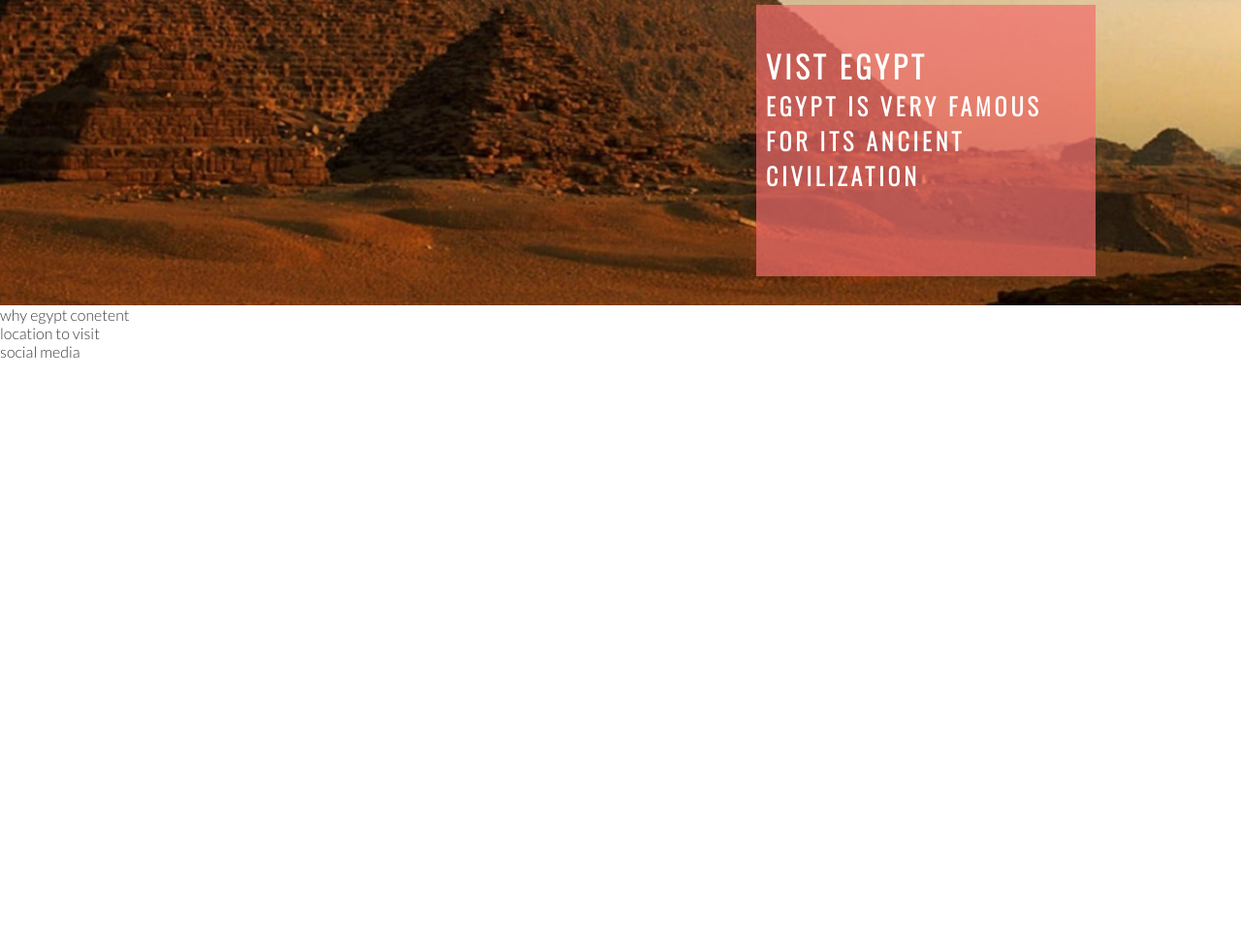
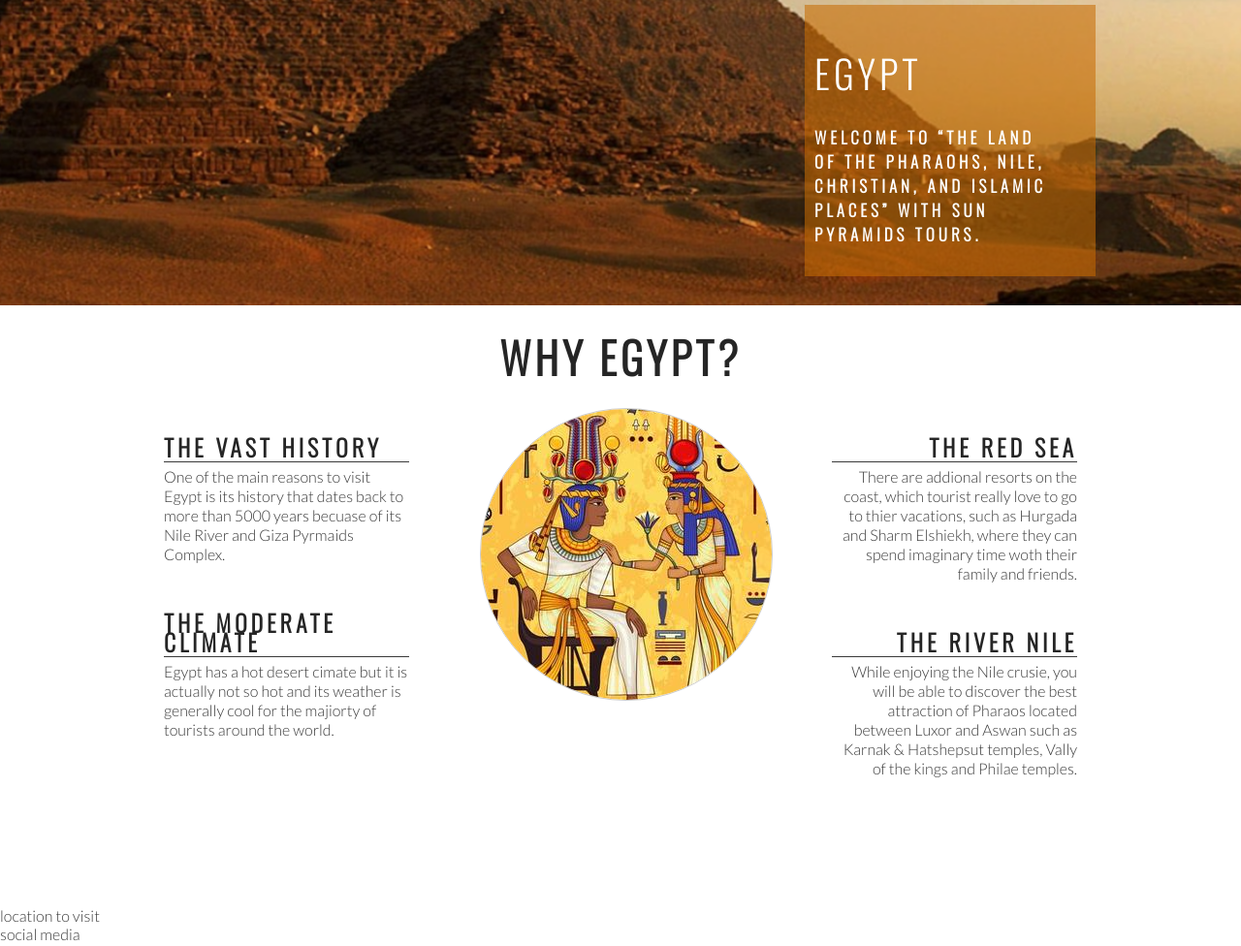
Before and after one commit to AhmedShaalan1/EGYPT, a plain HTML site: page index.html in a window 1280 px wide. Shown: the part 360-1336 px from the top of the page at 97% size. Before the commit the page ends 800 px from the top, so only its background shows below. Drawn offline with nearby package versions, Linux system fonts and the light colour scheme.

Commit message:
Add sections and center image

```diff
--- a/assets/css/style.css
+++ b/assets/css/style.css
@@ -23,6 +23,8 @@ body {
  #logo {
     float: left;
     font-size: 280%;
+    margin-left: 30px;
+
 
  }
 
@@ -97,18 +99,119 @@ body {
  }
 
  #cover-text {
-   font-size: 130%;
+   font-size: 100%;
    font-family: Oswald, sans-serif;
    text-transform: uppercase;
    letter-spacing: 4px;
-   width: 300px;
+   width: 250px;
    height: 200px;
 
    padding: 40px;
    padding-left: 10px;
 
-   background-color: rgba(241, 109, 109, .7);
+   background-color: rgba(199, 108, 5, 0.568);
    bottom: 30px;
    right: 150px;
    position:absolute;
+
  }
+
+ #cover-text :hover { background-color: #a7800156;
+
+
+ }
+
+ #cover-text > h2{
+   font-weight: 500;
+   font-size: 40px;
+ }
+
+ h3 {
+   font-size: 17px;
+
+
+ }
+
+ /*Why Egypt*/
+
+ #whyegy {
+   height:600px;
+
+ }
+
+ #left-about {
+   padding-top: 30px;
+   width: 33%;
+   float: left;
+ }
+
+ #right-about {
+   padding-top: 30px;
+   width: 33%;
+   float: right;
+ }
+
+ #center-about {
+
+   width: 33%;
+   float: right;
+ }
+
+ hr {
+   border-top: 1px solid #3a3a3a;
+   width: 100%;
+   margin: 5px 0;
+
+ }
+
+ .left-about-heading{
+   width: 60%;
+   float: right;
+   line-height: 20px;
+   clear: both;
+   margin-bottom: 50px;
+ }
+
+ .right-about-heading{
+   width: 60%;
+   float: left;
+   line-height: 20px;
+   clear: both;
+   margin-bottom: 50px;
+ }
+
+ .right-about-heading h2 {
+   text-align: right;
+ }
+
+
+.right-about-heading p {
+   text-align: right;
+}
+
+#welcome {
+   text-align: center;
+   margin: 20px 0;
+   font-size: 280%;
+}
+
+#circle-container {
+   width: 300px;
+   height: 300px;
+   border-style: solid;
+   border-color: #ccc;
+   border-width: 1px;
+   border-radius: 50%;
+   margin: 0 auto;
+
+}
+
+#circle-cover-bg {
+   background: url("../css/images/egyptian-ancient-symbol-religion-icon-egypt-deiteis-culture-design-element-vector.jpg") no-repeat center center;
+   height: 100%;
+   border-radius: 50%;
+
+
+
+
+}
--- a/index.html
+++ b/index.html
@@ -25,7 +25,6 @@
 
         <nav>
             <ul id="menu">
-
                 <li>
                     <a href="#">Contact</a>
                 </li>
@@ -40,9 +39,6 @@
             </ul>
 
         </nav>
-
-
-
     </header>
 
     <section id="hero-outer">
@@ -50,16 +46,68 @@
         <div id="hero-image"></div>
 
         <div id="cover-text">
-            <h2>Vist Egypt</h2>
-            <h3>Egypt is very famous for its ancient civilization</h3>
+            <h2>Egypt</h2> <br>
+            <h3>Welcome to “The land of the Pharaohs, Nile, Christian, and Islamic places” With Sun Pyramids Tours.</h3>
         </div>
 
     </section>
 
 
-    <section>why egypt conetent
+    <section id="whyegy">
+
+        <h2 id="welcome">Why Egypt?</h2>
+
+        <div id="left-about">
+
+            <div class="left-about-heading">
+                <h2>The Vast History</h2>
+                <hr>
+                <p>One of the main reasons to visit Egypt is its history that dates back to more than 5000 years becuase of its Nile River and Giza Pyrmaids Complex.</p>
+            </div>
+
+            <div class="left-about-heading">
+                <h2>The Moderate Climate</h2>
+                <hr>
+                <p>Egypt has a hot desert cimate but it is actually not so hot and its weather is generally cool for the majiorty of tourists around the world.</p>
+            </div>
+
+
+        </div>
+
+
+
+
+        <div id="right-about">
+
+            <div class="right-about-heading">
+                <h2>The Red Sea</h2>
+                <hr>
+                <p>There are addional resorts on the coast, which tourist really love to go to thier vacations, such as Hurgada and Sharm Elshiekh, where they can spend imaginary time woth their family and friends.</p>
+
+            </div>
+
+            <div class="right-about-heading">
+                <h2>The River Nile</h2>
+                <hr>
+                <p>While enjoying the Nile crusie, you will be able to discover the best attraction of Pharaos located between Luxor and Aswan such as Karnak & Hatshepsut temples, Vally of the kings and Philae temples.</p>
+
+            </div>
+
+        </div>
+
+
+
+        <div id="center-about">
+
+            <div id="circle-container">
+                <div id="circle-cover-bg"> </div>
+            </div>
+        </div>
 
     </section>
+
+
+
 
     <section>location to visit
 
@@ -69,4 +117,4 @@
 
 </body>
 
-</html>
+</html>5
```
Also changed, not shown: assets/css/images/egyptian-ancient-symbol-religion-icon-egypt-deiteis-culture-design-element-vector.jpg (added).
